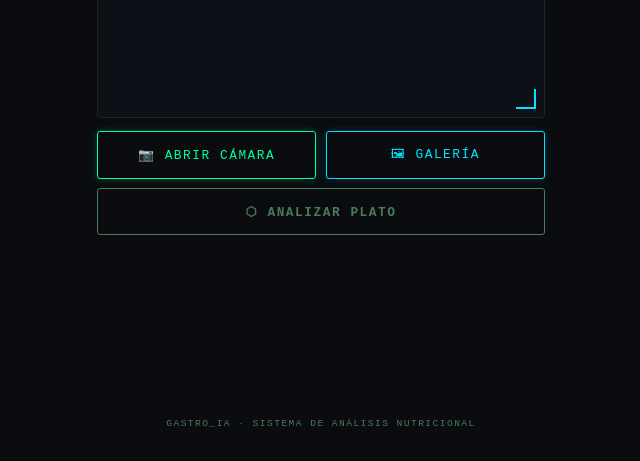
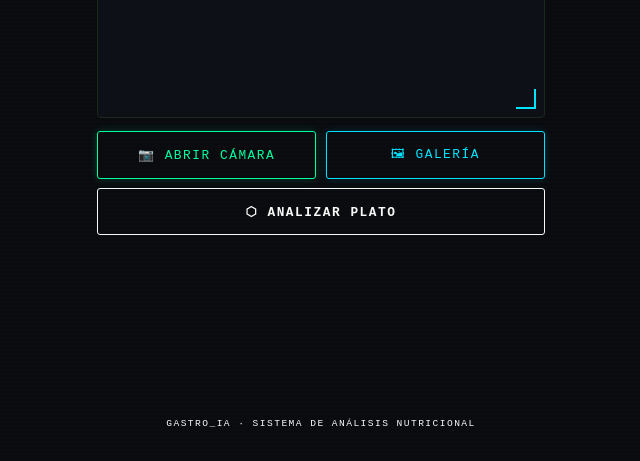
Before and after one commit to Larksenio/gastro_ia, a plain HTML site: page frontend/index.html in a window 1280 px wide. Shown: the part 339-800 px from the top of the page, without its empty margins (319-959 px from the left). Drawn offline with Linux system fonts and the light colour scheme.

Commit message:
Cambios de colores

```diff
--- a/frontend/style.css
+++ b/frontend/style.css
@@ -13,7 +13,7 @@
   --fondo:       #0a0a0f;   /* fondo muy oscuro (casi negro) */
   --fondo-panel: #0d1117;   /* fondo de los paneles/tarjetas */
   --borde:       #1a2a1a;   /* color del borde de los paneles */
-  --texto-dim:   #4a7a5a;   /* texto secundario apagado */
+  --texto-dim:   #f8faf8;   /* texto secundario apagado */
   --fuente: 'Courier New', Courier, monospace; /* fuente monoespacio */
 }
 
```
